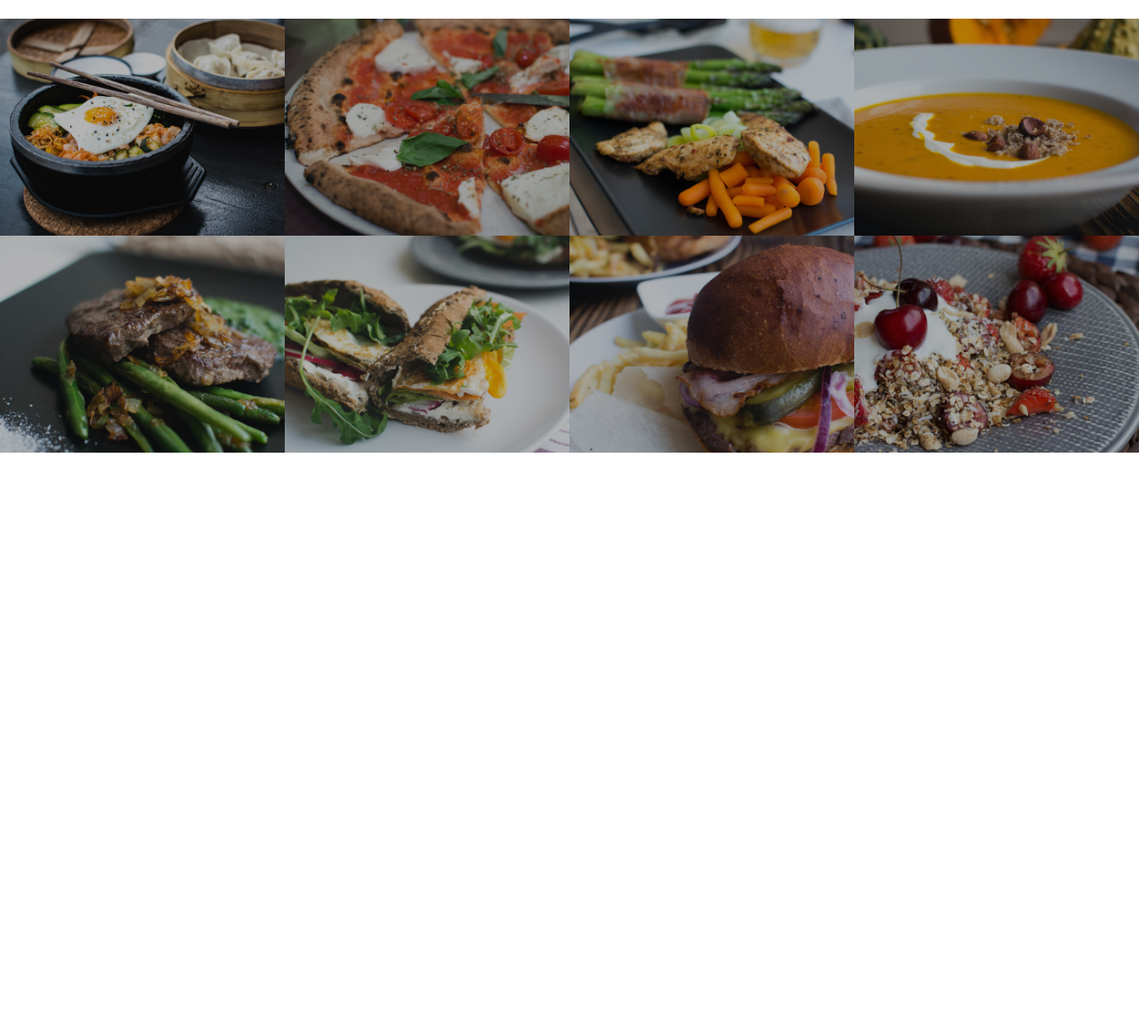
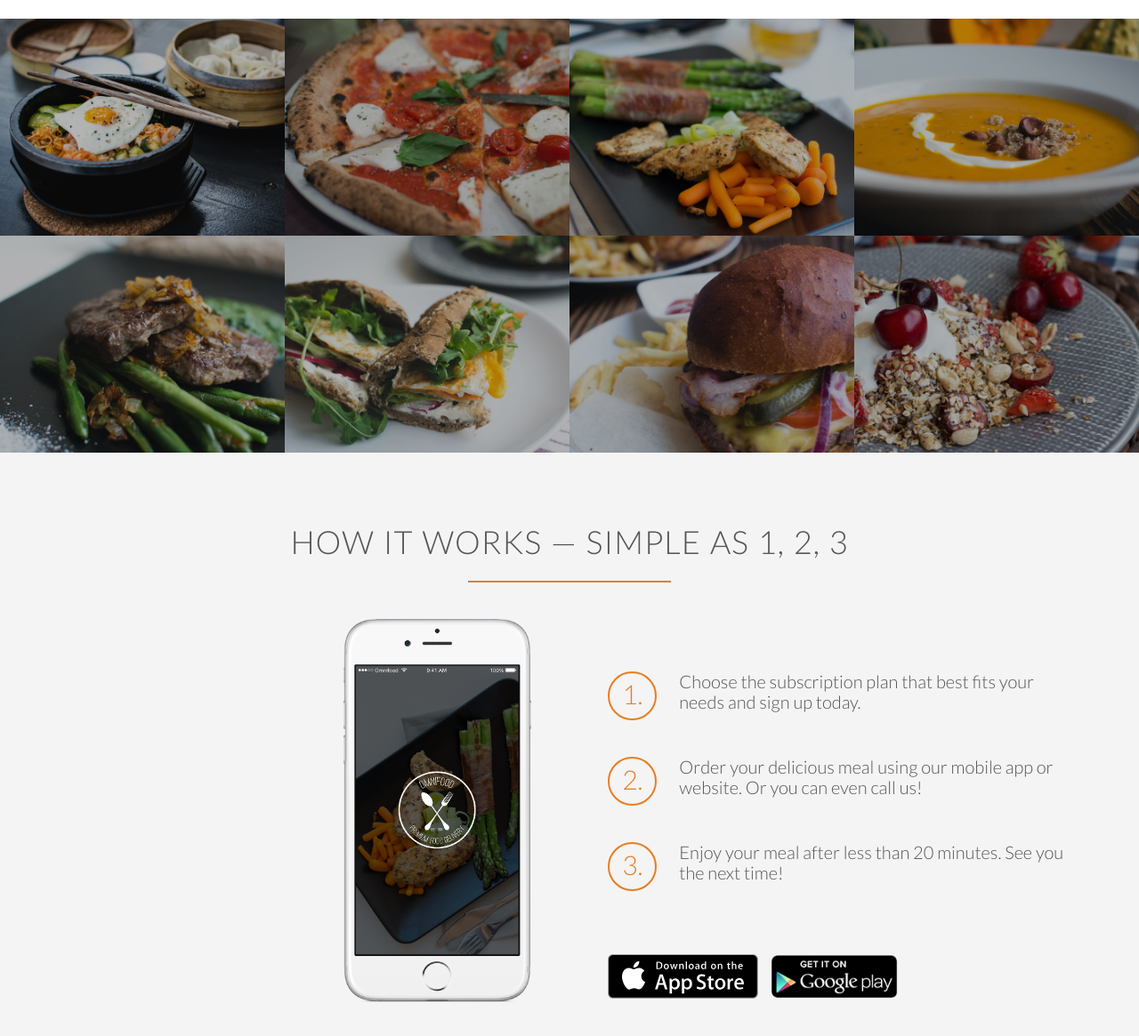
Before and after one commit to SumitJadiya/Omnifood, a plain HTML site: page index.html in a window 1280 px wide. Shown: the part 1462-2627 px from the top of the page at 89% size. Before the commit the page ends 1971 px from the top, so only its background shows below. Drawn offline with nearby package versions, Linux system fonts and the light colour scheme.

Commit message:
add how it works section

```diff
--- a/index.html
+++ b/index.html
@@ -86,11 +86,11 @@
       </div>
     </section>
     <section class="section-meals">
-      <ul class="meals-showcase">
+      <ul class="meals-showcase clearfix">
         <li>
           <figure class="meal-photo">
             <img
-              src="resources/images/1.jpg"
+              src="resources/img/1.jpg"
               alt="Korean bibimbap with egg and vegetables"
             />
           </figure>
@@ -98,7 +98,7 @@
         <li>
           <figure class="meal-photo">
             <img
-              src="resources/images/2.jpg"
+              src="resources/img/2.jpg"
               alt="Simple italian pizza with cherry tomatoes"
             />
           </figure>
@@ -106,22 +106,22 @@
         <li>
           <figure class="meal-photo">
             <img
-              src="resources/images/3.jpg"
+              src="resources/img/3.jpg"
               alt="Chicken breast steak with vegetables"
             />
           </figure>
         </li>
         <li>
           <figure class="meal-photo">
-            <img src="resources/images/4.jpg" alt="Autumn pumpkin soup" />
+            <img src="resources/img/4.jpg" alt="Autumn pumpkin soup" />
           </figure>
         </li>
       </ul>
-      <ul class="meals-showcase">
+      <ul class="meals-showcase clearfix">
         <li>
           <figure class="meal-photo">
             <img
-              src="resources/images/5.jpg"
+              src="resources/img/5.jpg"
               alt="Paleo beef steak with vegetables"
             />
           </figure>
@@ -129,7 +129,7 @@
         <li>
           <figure class="meal-photo">
             <img
-              src="resources/images/6.jpg"
+              src="resources/img/6.jpg"
               alt="Healthy baguette with egg and vegetables"
             />
           </figure>
@@ -137,7 +137,7 @@
         <li>
           <figure class="meal-photo">
             <img
-              src="resources/images/7.jpg"
+              src="resources/img/7.jpg"
               alt="Burger with cheddar and bacon"
             />
           </figure>
@@ -145,13 +145,57 @@
         <li>
           <figure class="meal-photo">
             <img
-              src="resources/images/8.jpg"
+              src="resources/img/8.jpg"
               alt="Granola with cherries and strawberries"
             />
           </figure>
         </li>
       </ul>
     </section>
+    <section class="section-steps">
+      <div class="row">
+        <h2>How it works &mdash; Simple as 1, 2, 3</h2>
+      </div>
+      <div class="row">
+        <div class="col span-1-of-2 steps-box">
+          <img
+            src="resources/img/app-iPhone.png"
+            alt="Omnifood app on iphone"
+            class="app-screen"
+          />
+        </div>
+        <div class="col span-1-of-2 steps-box">
+          <div class="works-step">
+            <div>1.</div>
+            <p>
+              Choose the subscription plan that best fits your needs and sign up
+              today.
+            </p>
+          </div>
+          <div class="works-step">
+            <div>2.</div>
+            <p>
+              Order your delicious meal using our mobile app or website. Or you
+              can even call us!
+            </p>
+          </div>
+          <div class="works-step">
+            <div>3.</div>
+            <p>
+              Enjoy your meal after less than 20 minutes. See you the next time!
+            </p>
+          </div>
+          <a href="#" class="btn-app"
+            ><img src="resources/img/download-app.svg" alt="App Store Button"
+          /></a>
+          <a href="#" class="btn-app"
+            ><img
+              src="resources/img/download-app-android.png"
+              alt="Play Store Button"
+          /></a>
+        </div>
+      </div>
+    </section>
     <script src="https://unpkg.com/ionicons@5.0.0/dist/ionicons.js"></script>
   </body>
 </html>
--- a/resources/css/style.css
+++ b/resources/css/style.css
@@ -16,6 +16,16 @@
   text-rendering: optimizeLegibility;
 }
 
+.clearfix {
+  zoom: 1;
+}
+.clearfix:after {
+  content: ".";
+  clear: both;
+  display: block;
+  height: 0;
+  visibility: hidden;
+}
 /* ------------------------------------------------ */
 /* REUSEABLE COMPONENTS */
 /* ------------------------------------------------ */
@@ -225,3 +235,53 @@
   transform: scale(1.03);
   opacity: 1;
 }
+
+/* -------- HOW IT WORKS ---------- */
+.section-steps {
+  background-color: #f4f4f4;
+}
+
+.steps-box {
+  margin-top: 30px;
+}
+
+.steps-box:first-child {
+  text-align: right;
+  padding-right: 3%;
+}
+
+.steps-box:last-child {
+  padding-left: 3%;
+  margin-top: 70px;
+}
+
+.app-screen {
+  width: 40%;
+}
+
+.works-step {
+  margin-bottom: 50px;
+}
+
+.works-step:last-of-type {
+  margin-bottom: 80px;
+}
+
+.works-step div {
+  color: #e67e22;
+  border: 2px solid #e67e22;
+  border-radius: 50%;
+  height: 55px;
+  width: 55px;
+  text-align: center;
+  padding: 6px;
+  float: left;
+  font-size: 150%;
+  margin-right: 25px;
+}
+
+.btn-app img {
+  height: 50px;
+  width: auto;
+  margin-right: 10px;
+}
```
Also changed, not shown: resources/img/1.jpg (renamed from resources/images/1.jpg), resources/img/2.jpg (renamed from resources/images/2.jpg), resources/img/3.jpg (renamed from resources/images/3.jpg), resources/img/4.jpg (renamed from resources/images/4.jpg), resources/img/5.jpg (renamed from resources/images/5.jpg), resources/img/6.jpg (renamed from resources/images/6.jpg), resources/img/7.jpg (renamed from resources/images/7.jpg), resources/img/8.jpg (renamed from resources/images/8.jpg), resources/img/app-iPhone.png (renamed from resources/css/img/app-iPhone.png), resources/img/back-customers.jpg (renamed from resources/css/img/back-customers.jpg), resources/img/download-app-android.png (renamed from resources/css/img/download-app-android.png), resources/img/download-app.svg (renamed from resources/css/img/download-app.svg).
